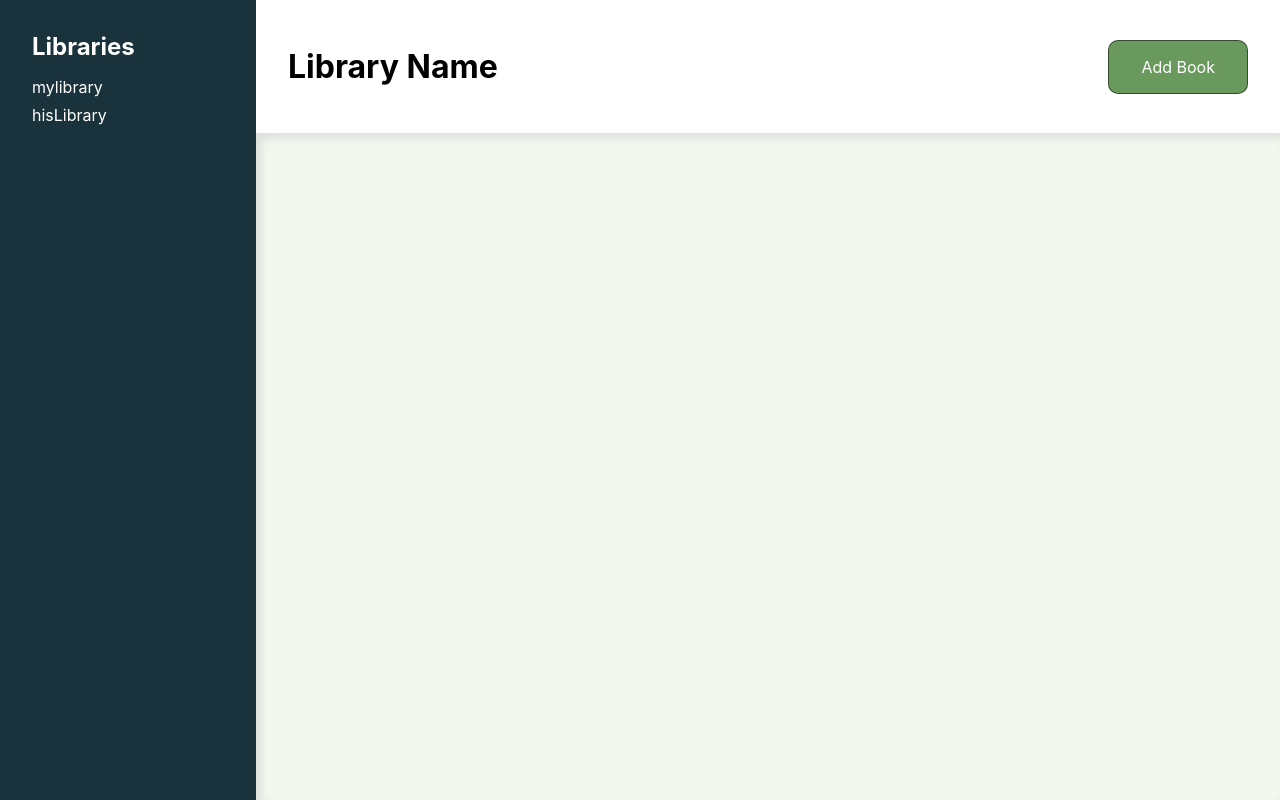
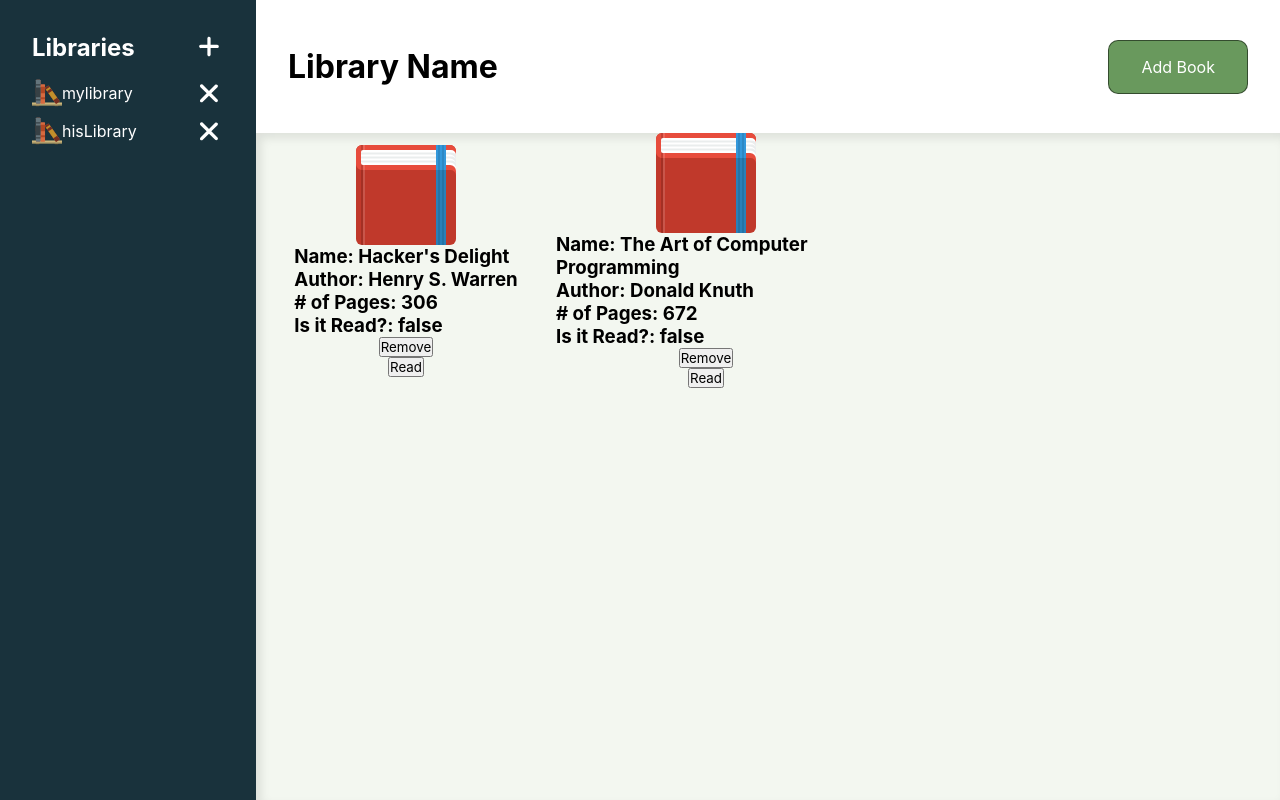
Before and after one commit to rabiibanine/library, a plain HTML site: page index.html in a window 1280 px wide. Drawn offline with Linux system fonts and the light colour scheme.

Commit message:
enrich main section of the page, fix some styling

```diff
--- a/index.html
+++ b/index.html
@@ -15,16 +15,21 @@
             </header>
 
             <aside class="sidebar">
-                <h1 class="sidebar__title">Libraries</h1>
+                <div class="sidebar__header">
+                    <h1 class="sidebar__header-title">Libraries</h1>
+                    <img class="sidebar__header-icon" src="public/add.svg" alt="add library icon">
+                </div>
                 <ul class="sidebar__libraries">
-                    <li class="sidebar__libraries-element--selected">library 1</li>
+                    <li class="sidebar__libraries-element">library 1</li>
                     <li class="sidebar__libraries-element">library 2</li>
                     <li class="sidebar__libraries-element">library 3</li>
                 </ul>
             </aside>
 
             <main class="main">
+                <ul class="main__container">
 
+                </ul>
             </main>
         </div>
     </body>
--- a/script.js
+++ b/script.js
@@ -1,4 +1,5 @@
-const lib = document.querySelector('.sidebar__libraries');
+const liblist = document.querySelector('.sidebar__libraries');
+const lib = document.querySelector('.main__container')
 
 class LibraryManager {
 
@@ -17,8 +18,16 @@ class LibraryManager {
 
     render() {
 
-        this.root.innerHTML = `
-            ${this.libraries.map(library => `<li>${library.name}<li>`).join('')}
+        this.root.innerHTML =
+        `
+                ${this.libraries.map(library =>
+                    `
+                        <li class="sidebar__libraries-element">
+                            <img class="sidebar__libraries-element-icon" src="public/bookshelf.svg" alt="bookshelf icon"/>
+                            <p class="sidebar__libraries-element-title">${library.name}</p>
+                            <img class="sidebar__libraries-element-remove" src="public/remove.svg" alt="remove library button"/>
+                        </li>
+                        `).join('')}
         `
 
     }
@@ -28,8 +37,9 @@ class LibraryManager {
 
 class Library {
 
-    constructor(name) {
+    constructor(root, name) {
 
+        this.root = root
         this.name = name;
         this.books = new Array();
         this.id = crypto.randomUUID();
@@ -39,6 +49,28 @@ class Library {
     addBook(book) {
 
         this.books.push(book);
+
+    }
+
+    render() {
+
+        this.root.innerHTML = `
+            ${this.books.map(book =>
+                `
+                <li class="main__book">
+                    <img class ="main__book-icon" src="public/book-icon.svg" alt="image of a book" />
+                    <div class="main__book-text">
+                        <h3>Name: <span class="main__book-text--light">${book.name}</span></h3>
+                        <h3>Author: <span class="main__book-text--light">${book.author}</span></h3>
+                        <h3># of Pages: <span class="main__book-text--light">${book.pages}</span></h3>
+                        <h3>Is it Read?: <span class="main__book-text--light">${book.isRead}</span></h3>
+                    </div>
+                    <button class="main__book-button">Remove</button>
+                    <button class="main__book-button">Read</button>
+                </li>
+                `
+            ).join('')}
+        `
 
     }
 
@@ -59,13 +91,13 @@ class Book {
 
 }
 
-const libraryManager = new LibraryManager(lib);
+const libraryManager = new LibraryManager(liblist);
 
 const book1 = new Book("Hacker's Delight", "Henry S. Warren", 306, false);
 const book2 = new Book("The Art of Computer Programming", "Donald Knuth", 672, false);
 
-const library1 = new Library("mylibrary");
-const library2 = new Library("hisLibrary");
+const library1 = new Library(lib, "mylibrary");
+const library2 = new Library(lib, "hisLibrary");
 
 library1.addBook(book1);
 library1.addBook(book2);
@@ -77,6 +109,7 @@ libraryManager.addLibrary(library1);
 libraryManager.addLibrary(library2);
 
 libraryManager.render();
+library1.render();
 
 
 // function displayLibrary(library) {
--- a/style.css
+++ b/style.css
@@ -14,6 +14,10 @@
 
 body {
     height: 100vh;
+}
+
+img {
+    width: 30px;
 }
 
 /* container */
@@ -60,16 +64,54 @@ div.container {
     grid-column: 1 / 2;
 }
 
-.sidebar__title {
+.sidebar__header {
     margin-bottom: 1rem;
+
+    display: flex;
+    justify-content: space-between;
+    align-items: center;
 }
 
 .sidebar__libraries>* {
     margin-bottom: 0.5rem;
 }
 
+.sidebar__libraries-element {
+    display: flex;
+    align-items: center;
+}
+
+.sidebar__libraries-element-icon {
+    justify-self: flex-start;
+}
+
+.sidebar__libraries-element-remove {
+    margin-left: auto;
+}
+
+.sidebar__libraries-element-text {
+
+}
+
 /* main */
 
 .main {
     box-shadow: inset 5px 5px 10px rgba(0, 0, 0, 0.096);
+
 }
+
+.main__container {
+    display: grid;
+    grid-template-columns: repeat(auto-fit, 300px);
+}
+
+.main__book {
+    display: flex;
+    flex-direction: column;
+    justify-content: center;
+    align-items: center;
+}
+
+.main__book-icon {
+    width: 100px;
+}
```
Also changed, not shown: public/add.svg (added), public/remove.svg (added), 1 other file.
